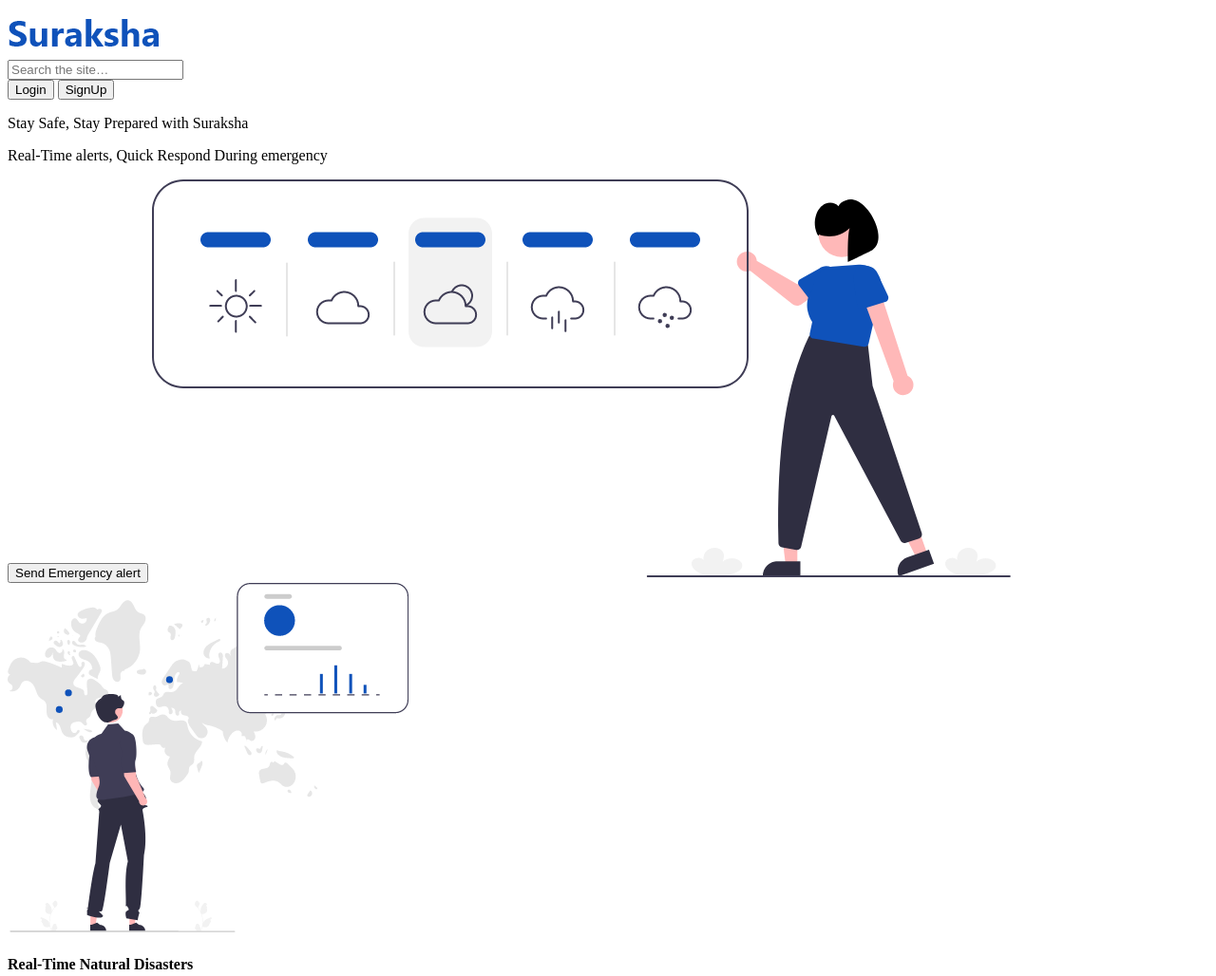
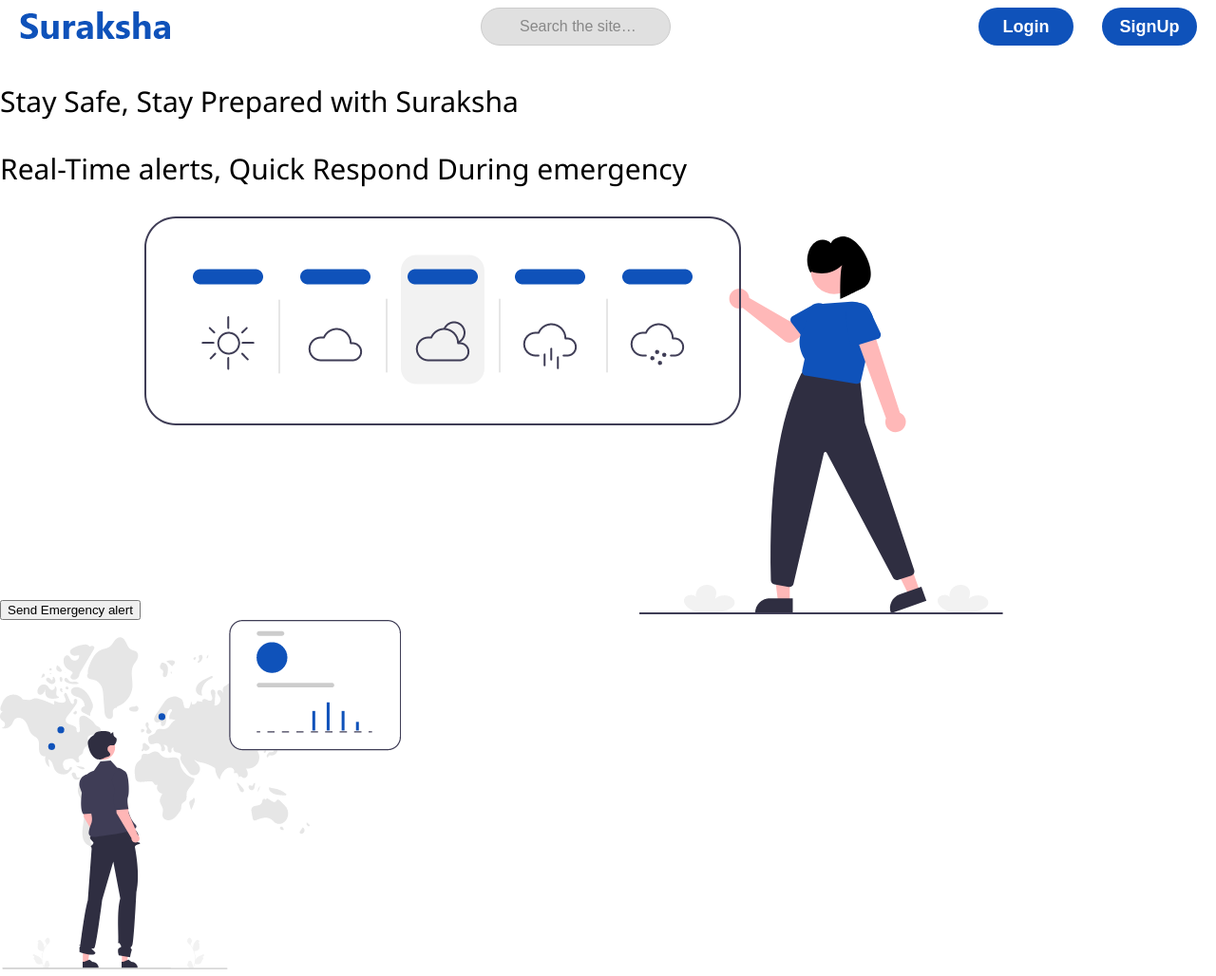
Before and after one commit to Bikesh-1/HackthonUVCE, a plain HTML site: page index.html in a window 1280 px wide. Shown: the top 1028 px of the page at 95% size. Drawn offline with Linux system fonts and the light colour scheme.

Commit message:
css added

```diff
--- /dev/null
+++ b/Homepage.css
@@ -0,0 +1,74 @@
+body{
+    margin: 0;
+    padding: 0;
+    font-family: 'Segoe UI', Tahoma, Geneva, Verdana, sans-serif;
+
+}
+.head{
+    display: flex;
+    align-items: center;
+    justify-content:space-between;
+}
+.btn{
+    margin-right: 20px;
+    display: flex;
+    gap: 30px;
+
+}
+.btn button{
+    background-color: #0f52ba;
+    color: white;
+    height: 40px;
+    width:100px;
+    border: none;
+    border-radius: 20px;
+    font-size: large;
+    font-weight: bold;
+    cursor: pointer;
+
+}
+.logo{
+    margin-left: 20px;
+
+}
+.search input[type="search"] {
+    width: 200px;
+    height: 40px;
+    padding: 0 10px;
+    border: 1px solid #ccc;
+    border-radius: 20px;
+    background-color: #e0e0e0;
+    font-size: 16px;
+    outline: none;
+    transition: border-color 0.3s ease;
+}
+
+.search input[type="search"]:focus {
+    border-color: #007bff;
+}
+
+.search input[type="search"]::placeholder {
+    color: #888;
+    font-weight: normal;
+}
+
+.search {
+    position: relative;
+    display: inline-block;
+}
+
+.search::before {
+    position: absolute;
+    left: 10px;
+    top: 10px;
+    font-size: 18px;
+    color: #333;
+}
+
+.search input[type="search"] {
+    padding-left: 40px;
+}
+.middle p{
+    font-size: 30px;
+    font: italic;
+}
--- a/index.html
+++ b/index.html
@@ -4,6 +4,7 @@
     <meta charset="UTF-8">
     <meta name="viewport" content="width=device-width, initial-scale=1.0">
     <title>Suraksha</title>
+    <link rel="stylesheet" href="Homepage.css">
 </head>
 <body>
     <div class="head">
@@ -38,8 +39,44 @@
             </div>
         </div>
         <div class="alert">
+            <div class="txt1">
+                <h4>Localized Alerts</h4>
+                <p>
+                    We are providing location- based alerts tailored to their specific area<br>
+                    such as evacuation orders, shelter location
+                </p>
+            </div>
+            <img src="./image copy 2.png">
+        </div>
+        <div class="comm">
+            <img src="./image copy 3.png">
+            <div class="txt2">
+                <h4>Communication</h4>
+                <p>
+                    We provide access to local community where people can chat<br>
+                    and provide help in case of emergency
+                </p>
+            </div>
+        </div>
+        <div class="map">
+            <div class="txt3">
+                <h4>Map</h4>
+                <p>
+                    Provide live access of weather forecasting
+                </p>
+            </div>
+            <img src="./image copy 4.png">
+        </div>
+        <div class="video">
+            <img src="./image copy 5.png">
+            <div class="txt4">
+                <h4>Educate Through Video</h4>
+                <p>
+                    We Provide video lecture's how to react on flood , earthquake <br>
+                    how to protect yourself from these natural disaster
 
-
+                </p>
+            </div>
         </div>
     </div>
 
```
Also changed, not shown: image copy 2.png (added), image copy 3.png (added), image copy 4.png (added), image copy 5.png (added).
